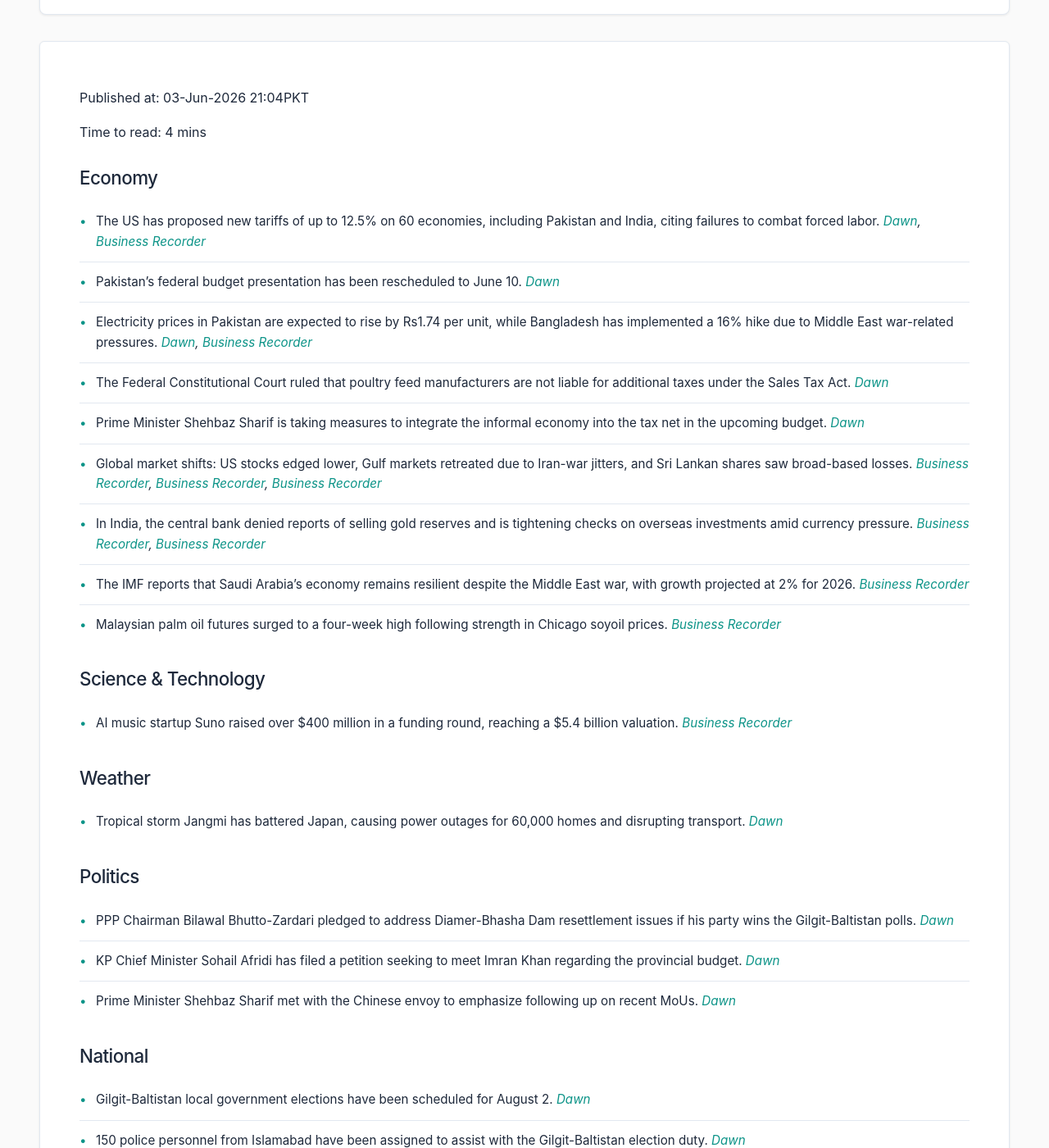
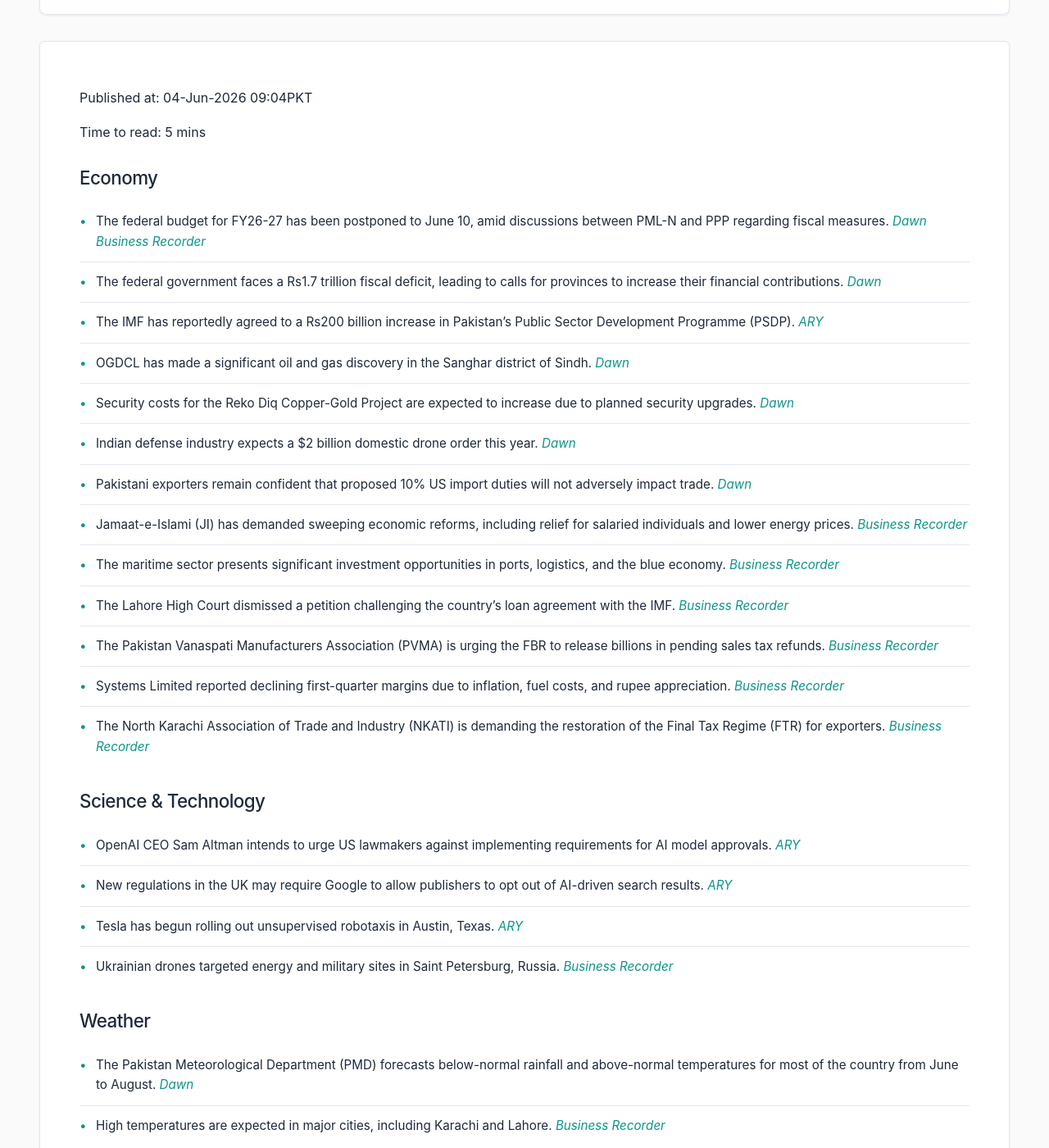
Before and after one commit to zsubzwary/news, a Jekyll site: the page built from en/index.md, in a window 1280 px wide and 1400 px high, scrolled down 209 px. Shown: the whole window at 82% size. Built offline with Jekyll 4.4.1, drawn with Linux system fonts in a browser that asks for light colours; some web fonts are replaced; comment, search, counter and statistics services are not loaded; some of the changed text lies outside the part shown.

Commit message:
DateTime; 2026-06-04T04:04:21.627Z

```diff
--- a/en/index.md
+++ b/en/index.md
@@ -4,54 +4,61 @@ title: Pakistan News Briefing
 lang: en
 ---
 
-Published at: 03-Jun-2026 21:04PKT
+Published at: 04-Jun-2026 09:04PKT
 
-Time to read: 4 mins
+Time to read: 5 mins
 
 ### Economy
-- The US has proposed new tariffs of up to 12.5% on 60 economies, including Pakistan and India, citing failures to combat forced labor. *[Dawn](https://www.dawn.com/news/2004844/us-proposes-new-tariffs-on-60-economies-including-pakistan-over-failure-to-act-on-forced-labour), [Business Recorder](https://www.brecorder.com/news/40423798/us-proposes-tariffs-on-60-economies-including-pakistan-over-forced-labour-concerns)*
-- Pakistan's federal budget presentation has been rescheduled to June 10. *[Dawn](https://www.dawn.com/news/2004856/parliamentary-affairs-minister-says-budget-to-be-presented-on-june-10)*
-- Electricity prices in Pakistan are expected to rise by Rs1.74 per unit, while Bangladesh has implemented a 16% hike due to Middle East war-related pressures. *[Dawn](https://www.dawn.com/news/2004808/electricity-prices-likely-to-rise-by-rs174-per-unit), [Business Recorder](https://www.brecorder.com/news/40423807/bangladesh-raises-electricity-prices-in-latest-mideast-war-related-hike)*
-- The Federal Constitutional Court ruled that poultry feed manufacturers are not liable for additional taxes under the Sales Tax Act. *[Dawn](https://www.dawn.com/news/2004789/no-extra-tax-on-poultry-feed-makers-rules-fcc)*
-- Prime Minister Shehbaz Sharif is taking measures to integrate the informal economy into the tax net in the upcoming budget. *[Dawn](https://www.dawn.com/news/2004872/in-meeting-with-business-leaders-pm-shehbaz-says-govt-taking-measures-to-bring-informal-economy-into-tax-net)*
-- Global market shifts: US stocks edged lower, Gulf markets retreated due to Iran-war jitters, and Sri Lankan shares saw broad-based losses. *[Business Recorder](https://www.brecorder.com/news/40423813/us-stocks-edge-lower-as-investors-consolidate-after-string-of-records), [Business Recorder](https://www.brecorder.com/news/40423810/most-gulf-markets-retreat-on-iran-war-jitters), [Business Recorder](https://www.brecorder.com/news/40423809/broad-based-losses-drag-sri-lankan-shares-lower-for-third-day)*
-- In India, the central bank denied reports of selling gold reserves and is tightening checks on overseas investments amid currency pressure. *[Business Recorder](https://www.brecorder.com/news/40423800/indian-central-bank-rebuts-media-report-it-sold-gold-reserves), [Business Recorder](https://www.brecorder.com/news/40423801/india-tightens-checks-on-overseas-flows-as-currency-pressure-mounts-sources-say)*
-- The IMF reports that Saudi Arabia's economy remains resilient despite the Middle East war, with growth projected at 2% for 2026. *[Business Recorder](https://www.brecorder.com/news/40423811/imf-says-saudi-economy-holding-up-during-iran-war-but-growth-could-slow-to-2-in-2026)*
-- Malaysian palm oil futures surged to a four-week high following strength in Chicago soyoil prices. *[Business Recorder](https://www.brecorder.com/news/40423802/malaysian-palm-surges-3-to-four-week-high-on-chicago-soyoil-strength)*
+- The federal budget for FY26-27 has been postponed to June 10, amid discussions between PML-N and PPP regarding fiscal measures. *[Dawn](https://www.dawn.com/news/2004970/another-meeting-expected-as-pml-n-ppp-continue-budget-discussions-ahead-of-june-10-presentation)* *[Business Recorder](https://www.brecorder.com/news/40423831/budget-presentation-now-on-10th)*
+- The federal government faces a Rs1.7 trillion fiscal deficit, leading to calls for provinces to increase their financial contributions. *[Dawn](https://www.dawn.com/news/2005018/provinces-asked-to-help-fill-massive-gap-in-budget)*
+- The IMF has reportedly agreed to a Rs200 billion increase in Pakistan’s Public Sector Development Programme (PSDP). *[ARY](https://arynews.tv/major-headway-in-virtual-talks-as-imf-agrees-to-rs-200-billion-increase-in-pakistans-psdp)*
+- OGDCL has made a significant oil and gas discovery in the Sanghar district of Sindh. *[Dawn](https://www.dawn.com/news/2004950/ogdcl-makes-significant-oil-gas-discovery-in-sindhs-sanghar-district)*
+- Security costs for the Reko Diq Copper-Gold Project are expected to increase due to planned security upgrades. *[Dawn](https://www.dawn.com/news/2005001/reko-diq-security-costs-increase-as-upgrades-discussed)*
+- Indian defense industry expects a $2 billion domestic drone order this year. *[Dawn](https://www.dawn.com/news/2005028/india-set-for-2bn-drone-order-in-biggest-buy)*
+- Pakistani exporters remain confident that proposed 10% US import duties will not adversely impact trade. *[Dawn](https://www.dawn.com/news/2005007/exporters-see-no-impact-of-10pc-us-duty)*
+- Jamaat-e-Islami (JI) has demanded sweeping economic reforms, including relief for salaried individuals and lower energy prices. *[Business Recorder](https://www.brecorder.com/news/40423914/ji-chief-demands-sweeping-economic-reforms)*
+- The maritime sector presents significant investment opportunities in ports, logistics, and the blue economy. *[Business Recorder](https://www.brecorder.com/news/40423915/ports-logistics-blue-economy-initiatives-maritime-sector-offers-investment-opportunities-minister)*
+- The Lahore High Court dismissed a petition challenging the country's loan agreement with the IMF. *[Business Recorder](https://www.brecorder.com/news/40423916/petition-against-imf-loan-dismissed)*
+- The Pakistan Vanaspati Manufacturers Association (PVMA) is urging the FBR to release billions in pending sales tax refunds. *[Business Recorder](https://www.brecorder.com/news/40423839/pvma-urges-fbr-to-release-billions-of-rupees-of-st-refunds)*
+- Systems Limited reported declining first-quarter margins due to inflation, fuel costs, and rupee appreciation. *[Business Recorder](https://www.brecorder.com/news/40423840/sys-spells-out-factors-behind-declining-q1-margins)*
+- The North Karachi Association of Trade and Industry (NKATI) is demanding the restoration of the Final Tax Regime (FTR) for exporters. *[Business Recorder](https://www.brecorder.com/news/40423843/nkati-president-demands-govt-restore-ftr)*
 
 ### Science & Technology
-- AI music startup Suno raised over $400 million in a funding round, reaching a $5.4 billion valuation. *[Business Recorder](https://www.brecorder.com/news/40423812/ai-music-startup-suno-raises-funding-at-5.4-billion-valuation)*
+- OpenAI CEO Sam Altman intends to urge US lawmakers against implementing requirements for AI model approvals. *[ARY](https://arynews.tv/openai-ceo-pushes-for-ai-testing-funding)*
+- New regulations in the UK may require Google to allow publishers to opt out of AI-driven search results. *[ARY](https://arynews.tv/google-must-let-uk-publishers-opt-out-of-ai-search-under-new-rules)*
+- Tesla has begun rolling out unsupervised robotaxis in Austin, Texas. *[ARY](https://arynews.tv/tesla-rolls-out-unsupervised-robotaxis-in-austin)*
+- Ukrainian drones targeted energy and military sites in Saint Petersburg, Russia. *[Business Recorder](https://www.brecorder.com/news/40423846/ukrainian-drones-hit-saint-petersburg-as-russian-davos-opens)*
 
 ### Weather
-- Tropical storm Jangmi has battered Japan, causing power outages for 60,000 homes and disrupting transport. *[Dawn](https://www.dawn.com/news/2004894/tropical-storm-jangmi-batters-japan-cuts-power-to-60000-homes)*
+- The Pakistan Meteorological Department (PMD) forecasts below-normal rainfall and above-normal temperatures for most of the country from June to August. *[Dawn](https://www.dawn.com/news/2004951/below-normal-rainfall-above-normal-temperatures-expected-in-most-parts-of-country-from-june-to-august-pmd)*
+- High temperatures are expected in major cities, including Karachi and Lahore. *[Business Recorder](https://www.brecorder.com/news/40423830/the-weather)*
 
 ### Politics
-- PPP Chairman Bilawal Bhutto-Zardari pledged to address Diamer-Bhasha Dam resettlement issues if his party wins the Gilgit-Baltistan polls. *[Dawn](https://www.dawn.com/news/2004941/bilawal-pledges-to-address-diamer-bhasha-dam-resettlement-issues-if-ppp-wins-g-b-polls)*
-- KP Chief Minister Sohail Afridi has filed a petition seeking to meet Imran Khan regarding the provincial budget. *[Dawn](https://www.dawn.com/news/2004889/kp-cm-moves-ihc-seeking-meeting-with-imran-ahead-of-provincial-budget)*
-- Prime Minister Shehbaz Sharif met with the Chinese envoy to emphasize following up on recent MoUs. *[Dawn](https://www.dawn.com/news/2004916/pm-shehbaz-stresses-need-to-follow-up-on-recent-mous-during-meeting-with-chinese-envoy)*
+- The US House of Representatives passed a resolution directing President Trump to withdraw troops from Iran. *[Dawn](https://www.dawn.com/news/2005046/us-house-passes-resolution-calling-for-end-to-war-on-iran-rebuking-trump)*
+- US Secretary of State Marco Rubio announced the conclusion of "Operation Epic Fury" against Iran. *[Dawn](https://www.dawn.com/news/2004963/rubio-declares-us-operation-against-iran-over-claims-washington-achieved-military-objectives)*
+- President Trump confirmed an expletive-laden phone call with Israeli PM Netanyahu regarding the escalation in Lebanon. *[Dawn](https://www.dawn.com/news/2004906/i-was-a-little-bit-perturbed-trump-confirms-expletive-laden-phone-call-with-netanyahu)*
+- Israel has announced plans for a major expansion of Jewish settlements in the occupied West Bank. *[Dawn](https://www.dawn.com/news/2004930/israel-plans-major-expansion-of-west-bank-settlements-on-occupied-palestinian-land)*
+- Austria, Portugal, Trinidad and Tobago, and Zimbabwe have been elected to the UN Security Council. *[Business Recorder](https://www.brecorder.com/news/40423847/austria-portugal-trinidad-and-tobago-and-zimbabwe-elected-to-unsc)*
+- Israeli strikes in Lebanon and Gaza have resulted in significant casualties, including deaths in Beirut and Gaza. *[Business Recorder](https://www.brecorder.com/news/40423848/lebanon-says-at-least-9-dead-as-israel-strikes-near-beirut)* *[Business Recorder](https://www.brecorder.com/news/40423849/israeli-strikes-kill-three-people-in-gaza)*
 
 ### National
-- Gilgit-Baltistan local government elections have been scheduled for August 2. *[Dawn](https://www.dawn.com/news/2004921/gb-local-government-elections-scheduled-for-aug-2-cec-says)*
-- 150 police personnel from Islamabad have been assigned to assist with the Gilgit-Baltistan election duty. *[Dawn](https://www.dawn.com/news/2004880/150-personnel-from-islamabad-polices-security-division-assigned-to-gb-election-duty)*
-- The Lahore High Court dismissed appeals from convicts in the 2020 motorway gang rape case. *[Dawn](https://www.dawn.com/news/2004896/2020-motorway-gang-rape-case-lhc-dismisses-convicts-appeals-against-sentences)*
-- A Karachi court directed authorities to produce alleged drug baroness Pinky in person when required. *[Dawn](https://www.dawn.com/news/2004888/karachi-court-directs-authorities-to-produce-alleged-drug-baroness-pinky-in-person-when-required)*
-- An 18-year-old gang rape victim has died following a botched abortion in Lahore. *[Dawn](https://www.dawn.com/news/2004730/gang-rape-victim-dies-during-botched-abortion-in-lahore)*
-- Prime Minister Shehbaz Sharif approved an extension for the closing hours of shops and markets to accommodate summer heat. *[Dawn](https://www.dawn.com/news/2004859/pm-shehbaz-approves-extension-in-closing-hours-of-shops-markets)*
-- Local crime reports include a fatal scuffle at a petrol pump and the arrest of a mother and son for an alleged drug delivery network in Karachi. *[ARY](https://arynews.tv/petrol-pump-scuffle-leads-to-death-of-70-year-old-man-video), [ARY](https://arynews.tv/karachi-police-arrest-mother-and-son-duo)*
+- The federal government is proposing a new internal security policy to centralize police operations and integrate crime data. *[Dawn](https://www.dawn.com/news/2005034/new-internal-security-policy-to-centralise-police-operations)*
+- Mehmood Khan Achakzai has challenged an FIR in the Balochistan High Court, characterizing national issues as political. *[Dawn](https://www.dawn.com/news/2005016/achakzai-challenges-fir-terms-countrys-issues-political)*
+- The Federal Constitutional Court ruled that bar associations cannot suspend lawyers for appearing in court during strikes. *[Dawn](https://www.dawn.com/news/2005033/lawyers-cant-be-suspended-for-arguing-cases-during-strike-fcc)*
+- Bilawal Bhutto-Zardari pledged to address Diamer-Bhasha Dam resettlement issues if the PPP wins the Gilgit-Baltistan polls. *[Dawn](https://www.dawn.com/news/2004941/bilawal-pledges-to-address-diamer-bhasha-dam-resettlement-issues-if-ppp-wins-gb-polls)*
+- An Ipsos survey found that only 22% of Pakistanis believe the country is on the right track. *[Dawn](https://www.dawn.com/news/2004946/2-in-10-pakistanis-believe-country-is-on-right-track-ipsos-survey)*
+- The Sindh government has approved several major development projects aimed at transforming Karachi's infrastructure. *[Business Recorder](https://www.brecorder.com/news/40423841/sindh-govt-approves-development-projects)*
 
 ### International
-- Gulf tensions have escalated as Iranian missile attacks damaged Kuwait’s airport, prompting US military strikes near the Strait of Hormuz. *[Dawn](https://www.dawn.com/news/2004866/hostilities-flare-in-gulf-as-us-iran-talks-at-a-stalemate), [ARY](https://arynews.tv/kuwait-airport-terminal-reportedly-damaged-in-drone-attack), [Business Recorder](https://www.brecorder.com/news/40423816/gulf-tensions-escalate-as-iran-hits-kuwait-us-strikes-near-hormuz)*
-- US President Donald Trump confirmed he had an expletive-laden phone call with Benjamin Netanyahu, calling him "crazy" regarding the Lebanon escalation. *[Dawn](https://www.dawn.com/news/2004906/i-was-a-little-bit-perturbed-trump-confirms-expletive-laden-phone-call-with-netanyahu), [ARY](https://arynews.tv/trump-confirms-he-called-netanyahu-crazy-in-phone-call), [Business Recorder](https://www.brecorder.com/news/40423808/trump-confirms-he-called-netanyahu-crazy-in-phone-call)*
-- Israel has announced plans for a major expansion of over 2,000 homes in West Bank settlements. *[Dawn](https://www.dawn.com/news/2004930/israel-plans-major-expansion-of-west-bank-settlements-on-occupied-palestinian-land)*
-- Trump expressed interest in meeting with Iranian leader Mojtaba Khamenei. *[Business Recorder](https://www.brecorder.com/news/40423805/trump-says-would-like-to-meet-iran-leader-khamenei)*
-- Venezuela's interim President Delcy Rodriguez arrived in India to discuss deepening oil cooperation. *[Business Recorder](https://www.brecorder.com/news/40423814/venezuelas-rodriguez-arrives-in-oil-hungry-india)*
-- A hotel fire in New Delhi resulted in the deaths of 21 people, including 18 foreign nationals. *[Dawn](https://www.dawn.com/news/2004877/at-least-18-foreign-nationals-among-21-killed-in-delhi-hotel-fire)*
+- A hotel fire in Delhi, India, killed at least 21 people, including 18 foreign nationals. *[Business Recorder](https://www.brecorder.com/news/40423919/18-foreign-nationals-among-21-killed-in-delhi-hotel-fire)*
 
 ### Sports
-- England captain Ben Stokes defended Jofra Archer's absence from the Test side due to his IPL commitments. *[Business Recorder](https://www.brecorder.com/news/40423806/england-captain-stokes-defends-archers-ipl-enforced-absence-from-test-side)*
-- Polish qualifier Maja Chwalinska reached the French Open semi-finals. *[Business Recorder](https://www.brecorder.com/news/40423804/qualifier-chwalinska-reaches-french-open-semi-finals)*
+- There is uncertainty regarding whether cricketer Suryakumar Yadav will participate in the upcoming Asian Games. *[ARY](https://arynews.tv/suryakumar-out-sooryavanshi-in-for-asian-games)*
+
+### Health
+- The WHO stated that while the Ebola outbreak in central Africa had a "big head-start," response efforts are making progress. *[Dawn](https://www.dawn.com/news/2004961/ebola-had-big-head-start-but-response-catching-up-who)* *[Business Recorder](https://www.brecorder.com/news/40423850/ebola-had-big-head-start-but-response-catching-up-who)*
+- Tobacco consumption in Pakistan declined by 15.7% between 2014 and 2024, according to a government survey. *[Business Recorder](https://www.brecorder.com/news/40423917/tobacco-consumption-declines-survey)*
 
 ### Other
-- Entertainment news includes the trailer for the thriller 'By Any Means', updates on Mika Abdalla and Jake Short, and news regarding Nicholas Galitzine in 'Masters of the Universe'. *[ARY](https://arynews.tv/by-any-means-trailer-yahya-abdul-mateen-ii-mark-wahlberg), [ARY](https://arynews.tv/mika-abdalla-jake-short-call-off-engagement-amid-off-campus-buzz), [Business Recorder](https://www.brecorder.com/news/40423815/nicholas-galitzine-finds-footing-as-he-man-in-masters-of-the-universe-movie)*
-- Viral and lifestyle updates include a man using non-AC methods to cool his house and new codes for Roblox's K2 climb. *[ARY](https://arynews.tv/viral-man-keeps-his-house-cooler-in-extreme-heat-without-ac), [ARY](https://arynews.tv/conquer-k2-from-your-couch-fresh-codes-drop-free-points-for-robloxs-toughest-climb)*
-- A feature piece details the difficulties of traveling via bus on the highway from Gwadar to Turbat. *[Dawn](https://www.dawn.com/news/2004923/if-you-need-to-use-the-loo-on-the-way-to-turbat)*
+- An editorial piece examined the historical context of government surcharges and the "weaponization" of climate issues. *[Dawn](https://www.dawn.com/news/2005045/weaponising-climate)*
+- Entertainment news reports on celebrity relationship dynamics involving Ben Affleck and Jennifer Garner. *[ARY](https://arynews.tv/garners-love-triangle-affleck-presence-shakes-relationship)*
```
